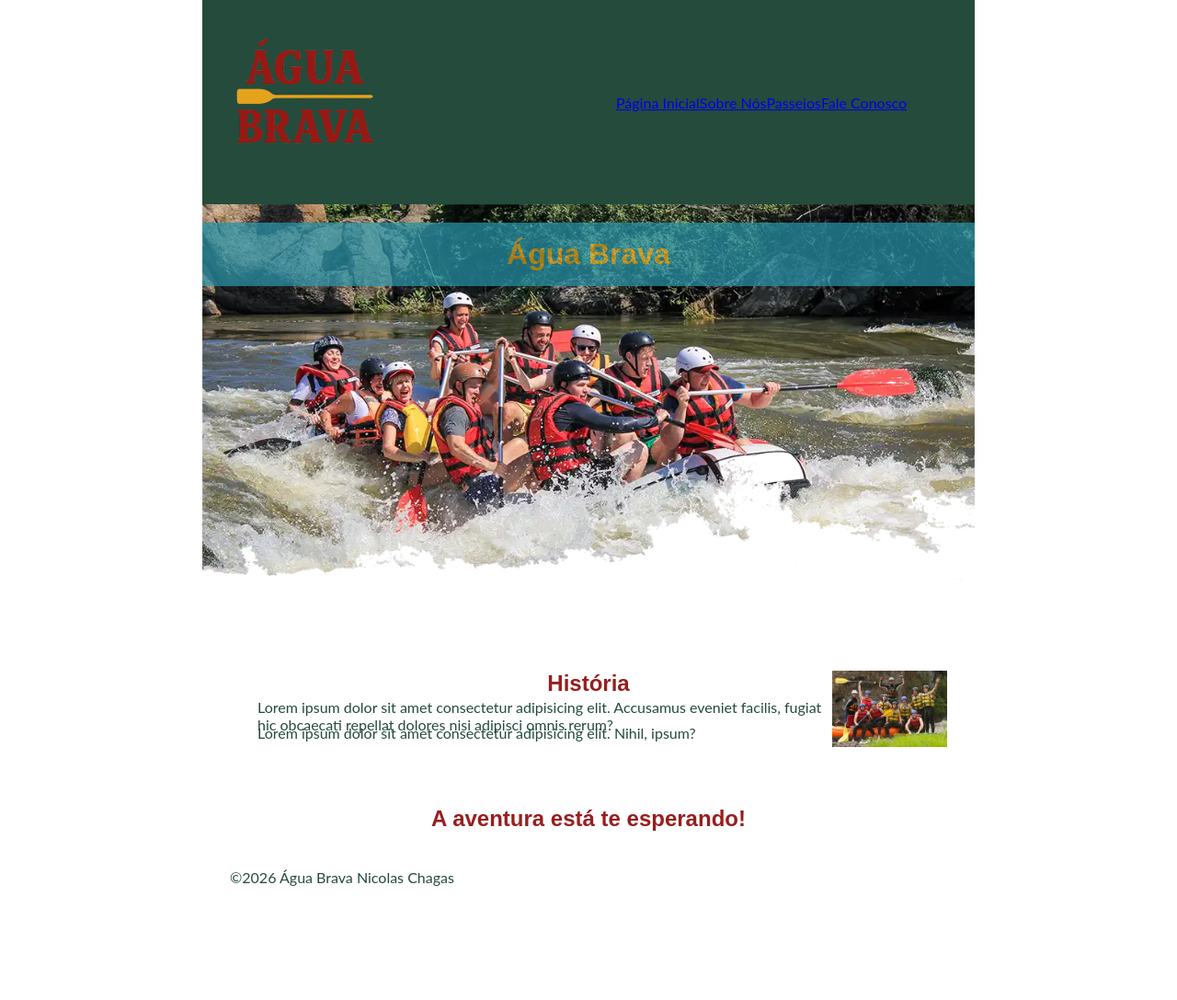
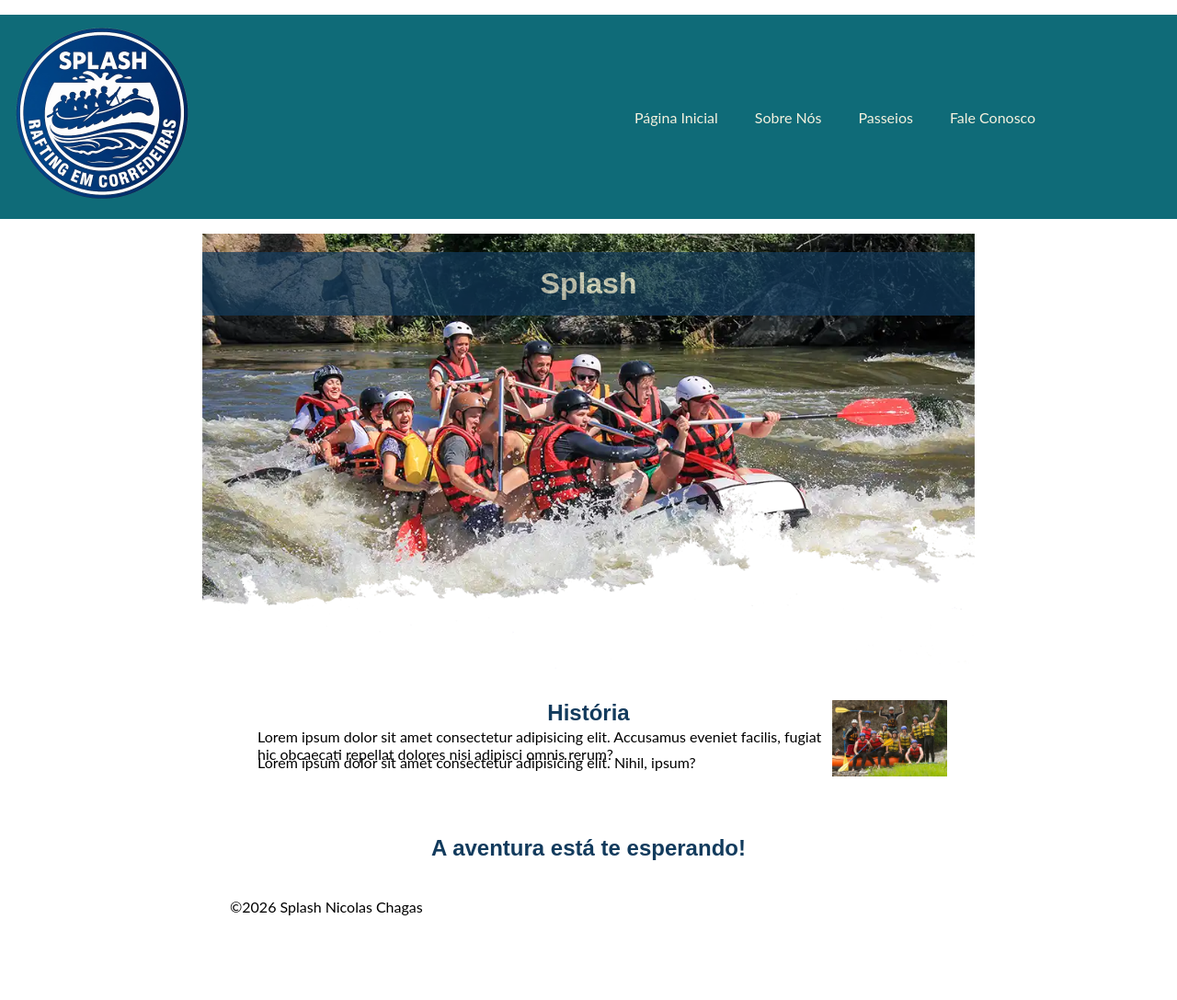
Before and after one commit to nrchagasdev/wdd130, a plain HTML site: page wwr/sobre.html in a window 1280 px wide. Shown: the whole page at 92% size. Before the commit the page ends 1052 px from the top, so only its background shows below. Drawn offline with Linux system fonts and the light colour scheme.

Commit message:
segunda alteração

```diff
--- a/wwr/estilos/rafting.css
+++ b/wwr/estilos/rafting.css
@@ -1,16 +1,12 @@
 :root {
-    --cor-primaria: #981E1E
-        /*Vermelho*/
-    ;
-    --cor-segundaria: #244B3B
-        /*Verde*/
-    ;
-    --cor-destaque1: #EBA91D
-        /*Amarelo*/
-    ;
-    --cor-destaque2: #2996AD
-        /*Azul*/
-    ;
+    --cor-primaria: #123B5D;
+    /* Azul-rio escuro */
+    --cor-secundaria: #F4F1DE;
+    /* Creme claro */
+    --cor-destaque1: #0F6B78;
+    /* Azul-petróleo */
+    --cor-destaque2: #E6A21A;
+    /* Amarelo dourado */
     --font-titulo: 'Montserrat', sans-serif;
     --font-body: 'Lato', sans-serif;
 }
@@ -29,20 +25,24 @@ body {
 header {
     display: grid;
     margin: 1rem auto;
-    justify-content: center;
+    justify-content: space-between;
     align-items: center;
     grid-template-columns: 1fr 1fr;
-    max-width: 1200px;
-    background-color: var(--cor-segundaria);
+    width: auto;
+    background-color: var(--cor-destaque1);
 }
 
 nav {
     display: flex;
-    color: white;
-    text-decoration: none;
+
 }
 
-header,
+nav a {
+    text-decoration: none;
+    color: var(--cor-secundaria);
+    padding: 10px 20px;
+}
+
 main,
 footer {
     max-width: 840px;
@@ -65,7 +65,7 @@ article {
     padding: 10px;
 }
 
-.socialmedia a {
+.redes-sociais a {
     text-decoration: none;
 }
 
@@ -87,8 +87,8 @@ h1 {
     padding: 16px;
     text-align: center;
     opacity: 0.7;
-    background-color: var(--cor-destaque2);
-    color: var(--cor-destaque1);
+    background-color: var(--cor-primaria);
+    color: var(--cor-secundaria);
 }
 
 .hero article img {
--- a/wwr/sobre.html
+++ b/wwr/sobre.html
@@ -4,7 +4,7 @@
 <head>
     <meta charset="UTF-8">
     <meta name="viewport" content="width=device-width, initial-scale=1.0">
-    <title>Sobre Nós Água Brava site Rafting</title>
+    <title>Sobre Nós Água Splash site Rafting</title>
     <link rel="stylesheet" href="estilos/rafting.css">
     <meta name="description"
       content="Site de empresa de rafting responsável por proporcionar passeios e experiências emocionantes e seguras para pessoas e grupos.">
@@ -13,7 +13,7 @@
 
 <body>
     <header>
-        <img src="imagens/logo.png" alt="Logo Água Brava Rafting">
+        <img src="imagens/logo_3.png" alt="Logo Splash Rafting">
         <nav>
             <a href="index.html">Página Inicial</a>
             <a href="sobre.html">Sobre Nós</a>
@@ -24,7 +24,7 @@
     <main>
         <div class="hero">
             <img src="imagens/imagem_hero.webp" alt="Imagem de um grupo em um bote">
-            <h1>Água Brava</h1>
+            <h1>Splash</h1>
             <article>
                 <img src="imagens/grupo_feliz.jpg" alt="Imagem de um grupo feliz antes do Rafting">
                 <p>Lorem ipsum dolor sit amet consectetur adipisicing elit. Accusamus eveniet
@@ -40,7 +40,7 @@
         </section>
     </main>
     <footer>
-        <p>&copy;2026 Água Brava Nicolas Chagas</p>
+        <p>&copy;2026 Splash Nicolas Chagas</p>
         <nav class="redes-sociais">
             <a href="#"><img src="imagens/facebook-bw.svg" alt="Icone do Facebook"></a>
             <a href="#"><img src="imagens/instagram-bw.svg" alt="Icone do Instagram"></a>
```
Also changed, not shown: wwr/imagens/logo_2.png (added), wwr/imagens/logo_3.png (added).
